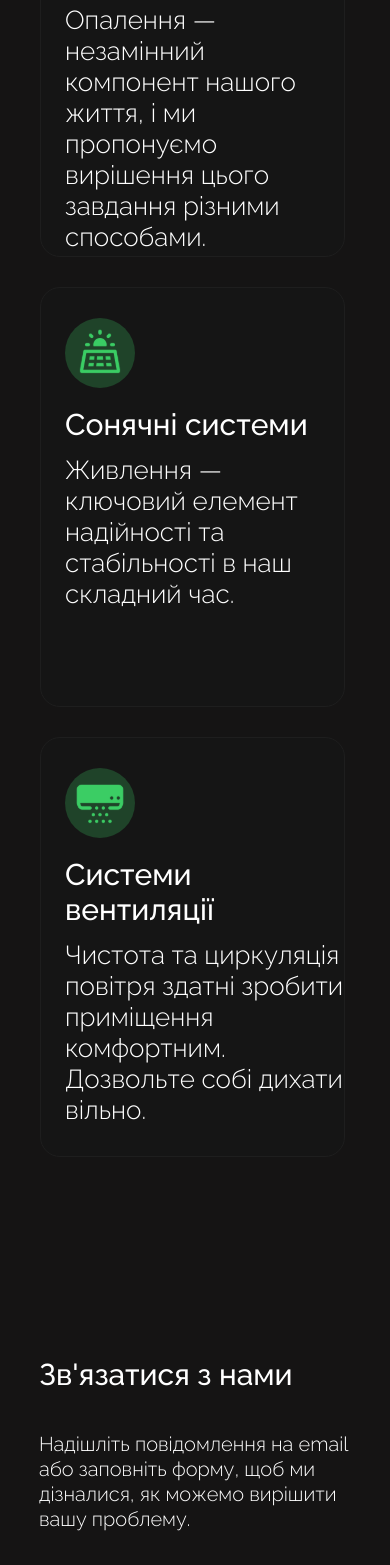
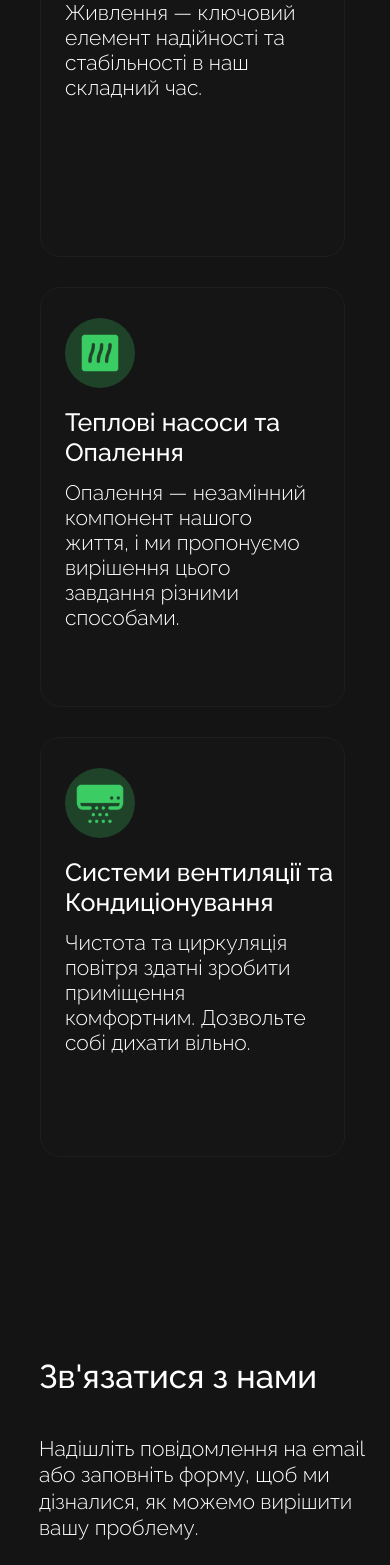
Before and after one commit to Romeean/green_mode_site_2.0, a React (Create React App) app: page / in a window 390 px wide. Shown: the part 2425-3990 px from the top of the page. Built offline with nearby package versions, Linux system fonts and the light colour scheme.

Commit message:
commit_after_phonecall

```diff
--- a/src/AboutUs.css
+++ b/src/AboutUs.css
@@ -114,35 +114,35 @@
   }
   @media (min-width: 1921px) {
     .about_us_section {
-      display: grid; /* Оставляем Grid для работы с двумя колонками */
-      grid-template-columns: repeat(2, 1fr); /* Две равные колонки */
-      gap: 7vw; /* Увеличиваем промежуток между колонками */
-      max-width: 1920px; /* Ограничиваем максимальную ширину */
-      width: 100%; /* Устанавливаем ширину 100%, чтобы занимать всю ширину экрана */
-      margin: 0 auto; /* Центрирование секции по горизонтали */
-      padding: 50px 0; /* Отступы сверху и снизу */
+      display: grid;
+      grid-template-columns: repeat(2, 1fr);
+      gap: 7vw;
+      max-width: 1920px;
+      width: 100%;
+      margin: 0 auto;
+      padding: 50px 0;
     }
 
     .title_of_about_us {
-      font-size: 70px; /* Увеличиваем размер заголовка */
-      margin-bottom: 120px; /* Увеличиваем отступы */
+      font-size: 70px;
+      margin-bottom: 120px;
       margin-top: 120px;
     }
 
     .subtitle_of_about_us {
-      font-size: 45px; /* Увеличиваем размер подзаголовков */
+      font-size: 45px;
       margin-top: 60px;
     }
 
     .bold_subtitle_of_about_us {
-      font-size: 45px; /* Увеличиваем размер текста с выделением */
+      font-size: 45px;
     }
 
     .worker_image_of_about_us {
-      width: 700px; /* Увеличиваем размеры изображений сотрудников */
+      width: 700px;
       height: 750px;
-      margin-top: 120px; /* Увеличиваем отступы */
-      border-radius: 25px; /* Немного увеличиваем радиус скругления */
+      margin-top: 120px;
+      border-radius: 25px;
     }
 }
 @media(max-width: 400px){
@@ -152,7 +152,6 @@
   .worker_image_of_about_us{
     height: 200px;
     border-radius: 20px;
-
   }
 }
 @media(max-width: 300px){
--- a/src/ContactUs.css
+++ b/src/ContactUs.css
@@ -73,7 +73,7 @@ textarea::placeholder {
   display: flex;
   flex-direction: column;
   width: 600px;
-  height: 700px;
+  height: 650px;
   border-radius: 70px;
   background-color: #45FB78;
 }
@@ -163,7 +163,7 @@ a { /* и к ссылкам */
 }
 @media(max-width: 1500px){
   .ContactUs{
-    margin-left: 0px;
+    margin-left: 9vw;
   }
 }
 @media(max-width: 1330px){
@@ -188,18 +188,25 @@ a { /* и к ссылкам */
   }
   .ContactUs{
   grid-template-columns: repeat(1, 1fr);
+  margin-left: 0px;
  }
  .title_main{
   width: 85vw;
+  font-size: 4.7vw;
+
  }
  .description_text{
   width: 85vw;
+  font-size: 3.01vw;
  }
  .description_gmail{
   width: 85vw;
+  font-size: 3.01vw;
+
  }
  .description_phone_number{
   width: 85vw;
+  font-size: 3.01vw;
  }
 .text_block_contact_us{
 }
@@ -215,10 +222,26 @@ input::placeholder {
   font-size: 1.8vw
 }
 }
+
+@media(max-width: 700px){
+  .description_gmail,
+  .description_phone_number,
+  .description_text{
+    font-size: 21.07px;
+  }
+
+  .title_main{
+    font-size: 32.9px;
+  }
+}
+
 @media(max-width: 600px){
+  .description_gmail{
+    margin-top: 40px;
+  }
   .background_of_form{
   width: 320px;
-  height: 680px;
+  height: 540px;
   margin-left: auto; /* Автоматически центрирует по горизонтали */
   margin-right: auto;
 }
--- a/src/ContactUs.js
+++ b/src/ContactUs.js
@@ -40,10 +40,10 @@ export default function ContactUs() {
         </p>
         <p className="description_gmail">greenmodecompany@gmail.com</p>
         <p className="description_phone_number">
-          Менеджер: <span className="number_of_telephone">+380 68 889 3445</span>
+          Відділ продажу: <span className="number_of_telephone">+380 68 889 3445</span>
         </p>
         <p className="description_phone_number">
-          Інженер: <span className="number_of_telephone">+380 97 364 9765</span>
+          Відділ технічної підтримки: <span className="number_of_telephone">+380 97 364 9765</span>
         </p>
       </div>
       <div className="background_of_form">
@@ -79,7 +79,7 @@ export default function ContactUs() {
           <textarea
             name="problem"
             className="problem_input"
-            placeholder="Яку проблему ви хочете вирішити?"
+            placeholder="Яку проблему Ви хочете вирішити?"
             maxLength="250"
             {...register("problem", { required: "Поле обов’язкове для заповнення" })}
           ></textarea>
--- a/src/Footer.js
+++ b/src/Footer.js
@@ -21,7 +21,7 @@ export default function Footer(){
         </div>
         <div className="footer_column">
           <span className="text_title_footer">Наше місце розташування</span>
-          <p className="text_title_link">вул. Незалежної України, 47/7, приміщення 9</p>
+          <p className="text_title_link">вул. Незалежної України, 47/7</p>
           <a className="text_title_link" target="_blank" href="https://www.google.com/maps/place/47%2F7,+%D1%83%D0%BB.+%D0%9D%D0%B5%D0%B7%D0%B0%D0%B2%D0%B8%D1%81%D0%B8%D0%BC%D0%BE%D0%B9+%D0%A3%D0%BA%D1%80%D0%B0%D0%B8%D0%BD%D1%8B,+47,+%D0%97%D0%B0%D0%BF%D0%BE%D1%80%D0%BE%D0%B6%D1%8C%D0%B5,+%D0%97%D0%B0%D0%BF%D0%BE%D1%80%D0%BE%D0%B6%D1%81%D0%BA%D0%B0%D1%8F+%D0%BE%D0%B1%D0%BB%D0%B0%D1%81%D1%82%D1%8C,+69000/@47.8499772,35.1239557,19z/data=!3m1!4b1!4m6!3m5!1s0x40dc672f6b07d001:0xcbe8b706659419c!8m2!3d47.8499763!4d35.1251748!16s%2Fg%2F1x5qr9q0?entry=ttu&g_ep=EgoyMDI0MTAyOS4wIKXMDSoASAFQAw%3D%3D">Знайти на мапі 🔍</a>
         </div>
         <div className="footer_column">
--- a/src/Services.css
+++ b/src/Services.css
@@ -67,7 +67,7 @@
   color: #fff;
 }
 .text_subtitle_of_priorities{
-  width: 100%;
+  width: 90%;
   font-family: var(--font-family);
   font-weight: 300;
   font-size: 26px;
@@ -127,6 +127,14 @@
 }}
 
 @media (max-width: 1160px) {
+  .text_title_of_priorities{
+    font-size: 2.5vw;
+
+  }
+  .text_subtitle_of_priorities{
+    font-size: 2.2vw;
+  }
+
   .title_services {
     font-size: 4.7vw;
     margin: 0px;
@@ -147,7 +155,17 @@
     grid-template-columns: repeat(1, 1fr);
     gap: 30px;
     margin-right: 5px;
-}}
+  }
+  .background_of_priorities{
+    height: 420px;
+  }
+  .text_title_of_priorities{
+    font-size: 25px;
+  }
+  .text_subtitle_of_priorities{
+    font-size: 21.07px;
+  }
+}
 
 @media (max-width: 960px) {
   .services{
@@ -157,9 +175,11 @@
 @media (max-width: 900px) {
   .services{
     margin-top: 100px;
-}}
+  }
+}
 
 @media (max-width: 700px) {
+
   .services{
     margin-top: 100px;
   }
@@ -205,12 +225,10 @@
     height: 420px;
 }
   .text_subtitle_of_priorities{
-    font-size: 26px;
     padding-left: 24px;
     padding-top: 13px;
 }
   .text_title_of_priorities{
-    font-size: 30px;
     margin-left: 24px;
     margin-top:15px;
 }
--- a/src/Services.js
+++ b/src/Services.js
@@ -14,22 +14,22 @@ export default function Services(){
         <div className="container_of_priorities" >
           <div className="background_of_priorities">
             <div className="icon_of_priorities">
-              <img loading="lazy" className="icon_image" src={icon_heating} alt='notfound'></img>
-              <h2 className="text_title_of_priorities">Опаленя</h2>
-              <p className="text_subtitle_of_priorities">Опалення — незамінний компонент нашого життя, і ми пропонуємо вирішення цього завдання різними способами.</p>
-            </div>
-          </div>
-          <div className="background_of_priorities" >
-            <div className="icon_of_priorities">
               <img loading="lazy" className="icon_image" src={icon_solarsystem} alt='notfound'></img>
               <h2 className="text_title_of_priorities">Сонячні системи</h2>
               <p className="text_subtitle_of_priorities">Живлення — ключовий елемент надійності та стабільності в наш складний час.</p>
             </div>
           </div>
+          <div className="background_of_priorities" >
+            <div className="icon_of_priorities">
+              <img loading="lazy" className="icon_image" src={icon_heating} alt='notfound'></img>
+              <h2 className="text_title_of_priorities">Теплові насоси та Опалення</h2>
+              <p className="text_subtitle_of_priorities">Опалення — незамінний компонент нашого життя, і ми пропонуємо вирішення цього завдання різними способами.</p>
+            </div>
+          </div>
           <div className="background_of_priorities">
             <div className="icon_of_priorities">
               <img loading="lazy" className="icon_image" src={icon_ventilation} alt='notfound'></img>
-              <h2 className="text_title_of_priorities">Системи вентиляції</h2>
+              <h2 className="text_title_of_priorities">Системи вентиляції та Кондиціонування</h2>
               <p className="text_subtitle_of_priorities">Чистота та циркуляція повітря здатні зробити приміщення комфортним.
               Дозвольте собі дихати вільно.</p>
 
```
